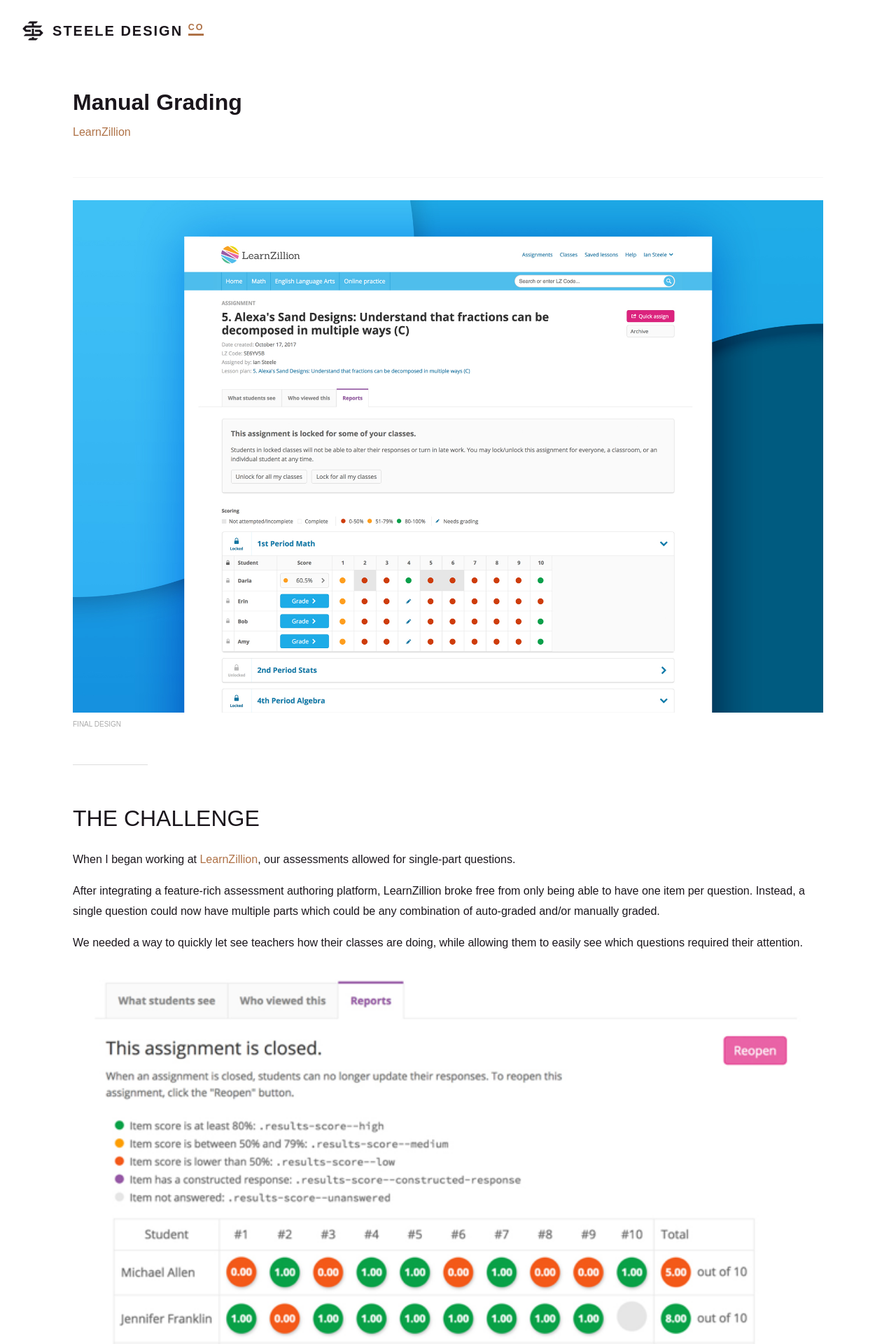
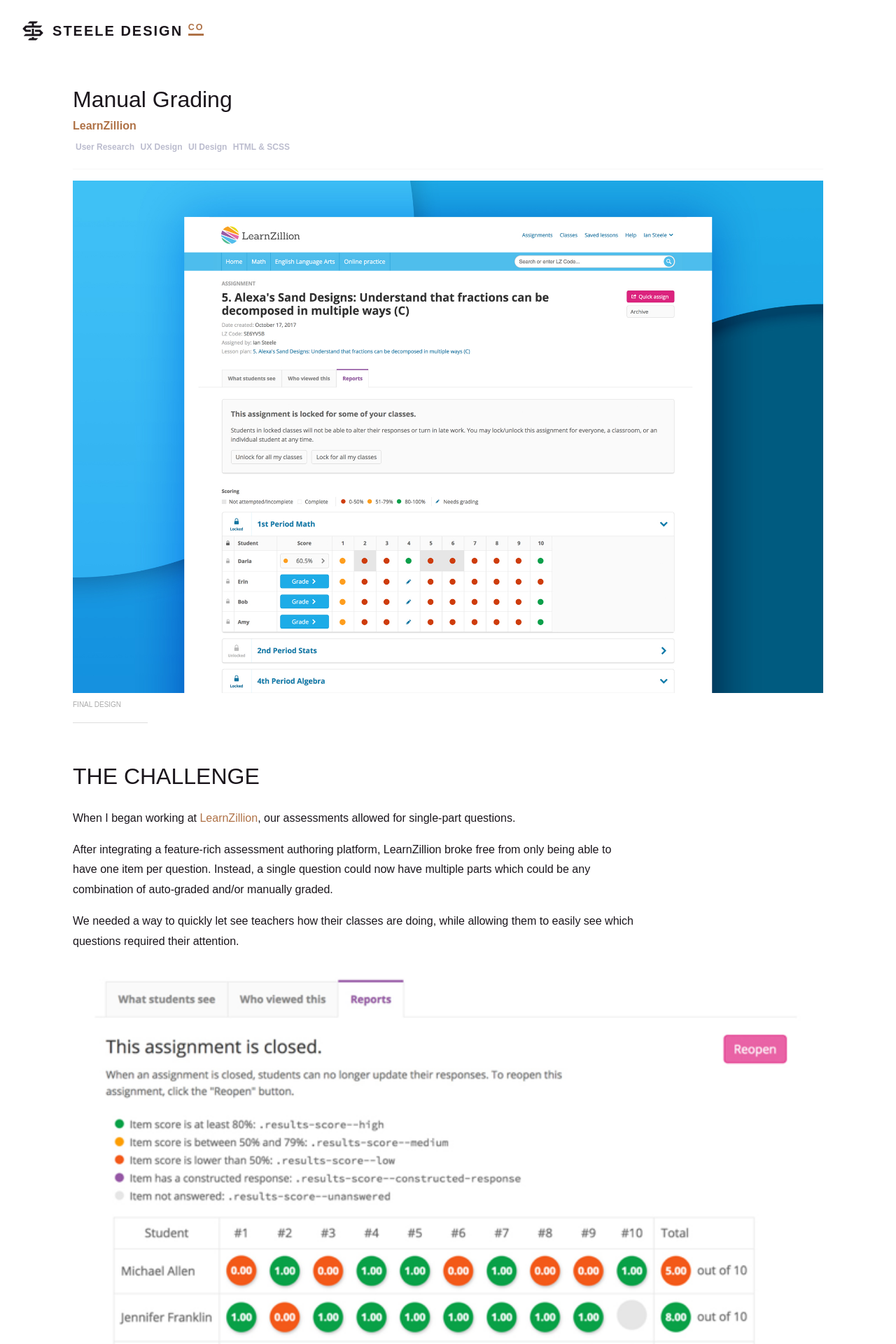
Before and after one commit to iansteele/iansteele, a Jekyll site: the page built from _projects/manual-grading.html, in a window 1280 px wide. Shown: the top 1920 px of the page at 70% size. Built offline with Jekyll 4.4.1, drawn with Linux system fonts in a browser that asks for light colours; some web fonts are replaced.

Commit message:
rm case-study pills. added image-group margins

```diff
--- a/_sass/_content.scss
+++ b/_sass/_content.scss
@@ -50,7 +50,7 @@
 	border-top: 1px solid $brand-darken-tertiary;
 	display: flex;
 	flex-direction: column;
-	padding: $spacing--xl 2.5%;
+	padding: $spacing--xl 48pt;
 	text-align: center;
 
 	.btn {
@@ -68,7 +68,7 @@
 
 @media screen and (min-width: 768px) {
 	.about {
-		padding: 4em;
+		padding: 2em 4em 4em 4em;
 	}
 
 	.footer {
--- a/_sass/_projects.scss
+++ b/_sass/_projects.scss
@@ -3,7 +3,7 @@
 //--------------------------
 
 .project {
-	border-radius: .25em;
+	border-radius: .5em;
 	box-shadow: rgba(0,0,0,.1) 0 .25rem 1em 0;
 	height: 0;
 	padding-top: 75%;
@@ -77,19 +77,21 @@
 
 .project_title {
 	font-size: 1.5rem;
+	font-weight: 100;
+	line-height: 1.5;
 }
 
 .project_subtitle {
 	color: $brand-secondary;
 	font-size: 1em;
-	font-weight: normal;
+	font-weight: bold;
 	margin-bottom: .5rem;
 }
 
 .project-description {
 	border-bottom: 1px solid $brand-tertiary;
-	margin-bottom: 2rem;
-	padding-bottom: 1em;
+	margin-bottom: $spacing--m;
+	padding-bottom:$spacing--m;
 }
 
 .project-tags {
@@ -97,19 +99,16 @@
 	font-weight:700;
 
 	li {
-		background: rgba(255,255,255,.05);
-		border-radius: 1em;
-		color: $white;
+		color: $light-gray;
 		display: inline-block;
 		font-size: .75em;
 		margin-bottom: .25rem;
 		margin-left: .25rem;
-		padding: .125rem .5rem;
 	}
 }
 
 .section {
-	margin-top: $spacing--xl;
+	margin-top: $spacing--m;
 
 	h3:before {
 		background: $brand-darken-tertiary;
@@ -176,6 +175,7 @@
 
 		img {
 			max-width: 100%;
+			margin: $spacing--m;
 			width: 450px;
 		}
 	}
--- a/_sass/_typography.scss
+++ b/_sass/_typography.scss
@@ -12,6 +12,7 @@ p {
 	font-size: 1em;
 	margin-bottom: 1em;
 }
+
 
 .center {
 	text-align: center;
@@ -61,6 +62,10 @@ p {
 	.callout {
 		font-size: 2rem;
 	}
+
+	.section p {
+		max-width: 75%;
+	}
 }
 
 @media (min-width: 1200px){
```
